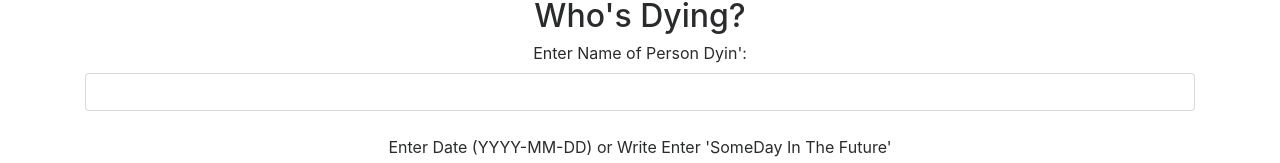
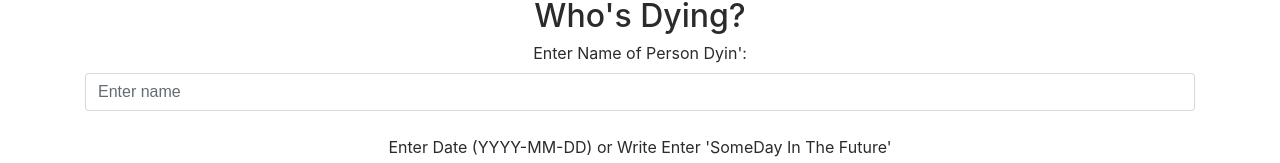
Before and after one commit to kelseyshiba/death-positive-frontend, a React (Create React App) app: page /deaths/new in a window 1280 px wide. Shown: the part 508-671 px from the top of the page. Built offline with nearby package versions, Linux system fonts and the light colour scheme; no server answers.

Commit message:
updated input form for name added placeholder

```diff
--- a/src/components/deaths/DeathForm.js
+++ b/src/components/deaths/DeathForm.js
@@ -34,7 +34,14 @@ class DeathForm extends React.Component {
             <h2 className='text-center'>Who's Dying?</h2>
             <form onSubmit={this.handleSubmit} className='form-group'>
                 <label htmlFor='name'>Enter Name of Person Dyin':</label>
-                <input onChange={this.handleOnChange} type='text' name='person' value={this.state.name} className='form-control'/><br></br>
+                <input
+                    onChange={this.handleOnChange}
+                    type='text'
+                    name='person'
+                    value={this.state.name}
+                    placeholder='Enter name'
+                    className='form-control'/>
+                <br></br>
                 <label htmlFor='date'>Enter Date (YYYY-MM-DD) or Write Enter 'SomeDay In The Future'</label>
                 <input onChange={this.handleOnChange} type='text' name='date' value={this.state.date} className='form-control'/><br></br>
                 <button type='submit' className='btn btn-success'>Submit</button>
```
